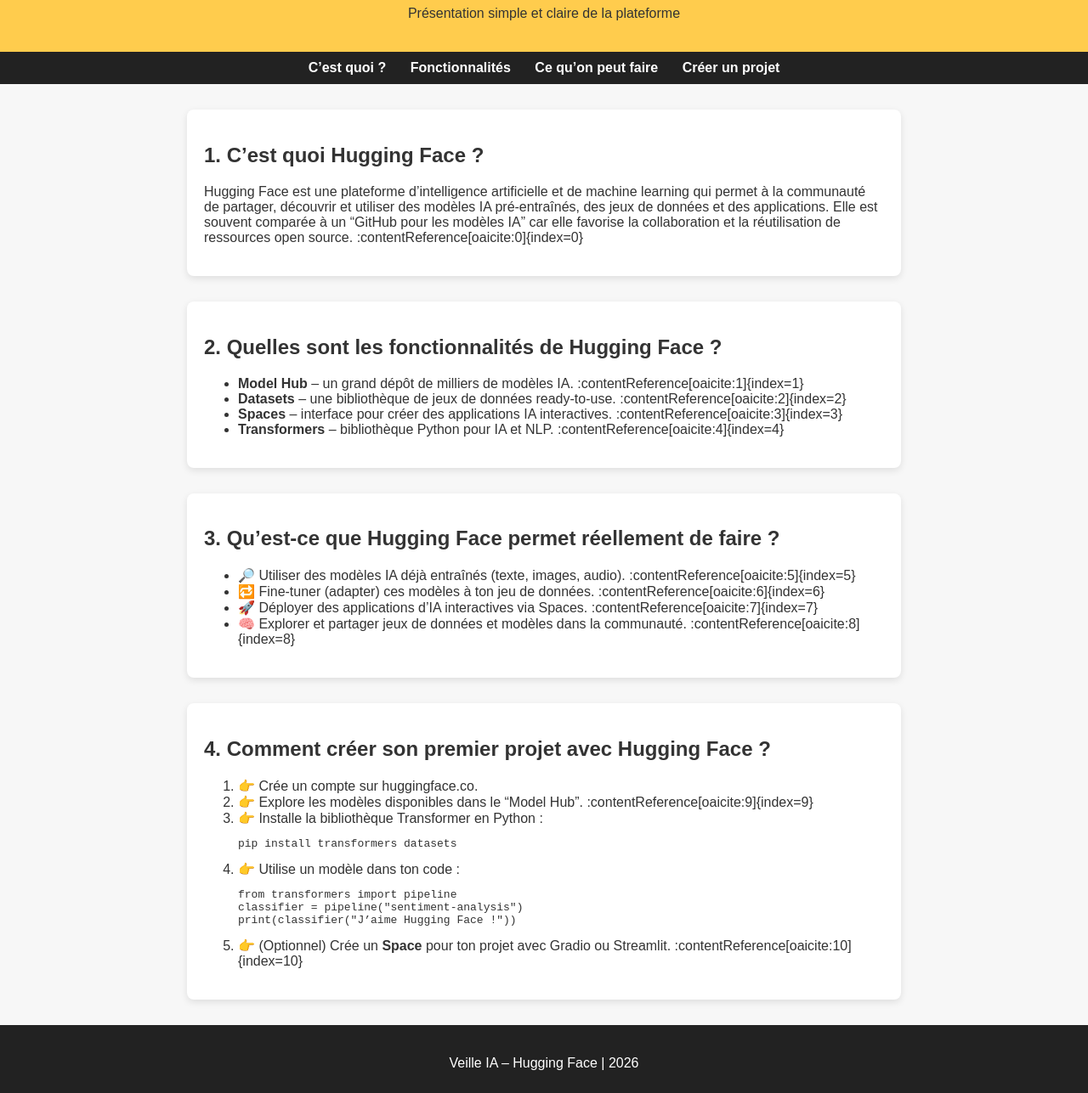
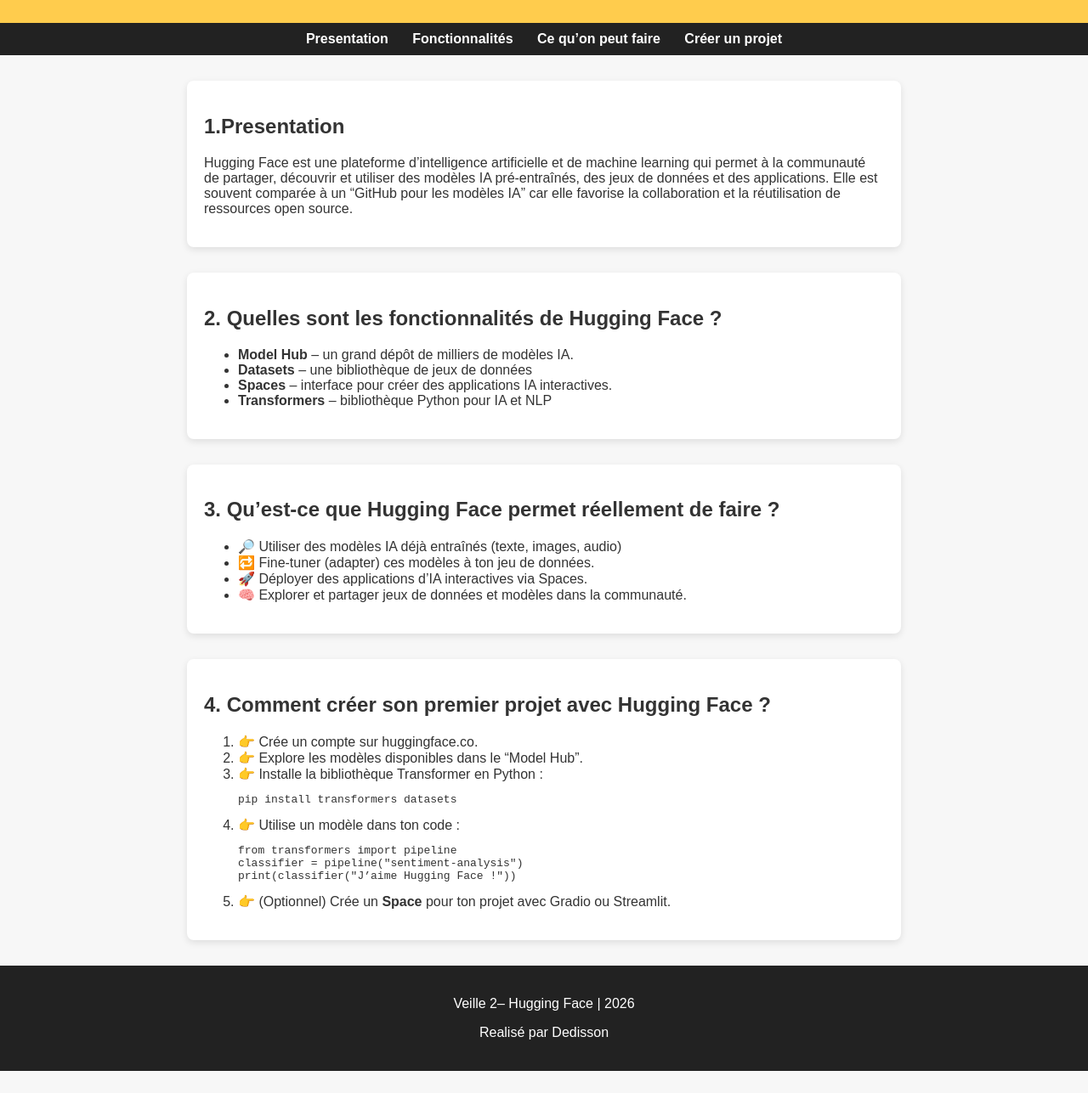
Before and after one commit to dedisson-pro/veille-2-hugging-face, a plain HTML site: page index.html in a window 1280 px wide. Shown: the part 94-1381 px from the top of the page at 85% size. After the commit the page ends 1355 px from the top, so only its background shows below. Drawn offline with Linux system fonts and the light colour scheme.

Commit message:
Update index.html

```diff
--- a/index.html
+++ b/index.html
@@ -9,45 +9,44 @@
 <body>
 
 <header>
-    <h1>🤗 Veille – Hugging Face</h1>
-    <p>Présentation simple et claire de la plateforme</p>
+    <h1>🤗Hugging Face</h1>
 </header>
 
 <nav>
-    <a href="#quoi">C’est quoi ?</a>
+    <a href="#quoi">Presentation</a>
     <a href="#fonctionnalites">Fonctionnalités</a>
     <a href="#utilisations">Ce qu’on peut faire</a>
     <a href="#creer">Créer un projet</a>
 </nav>
 
 <section id="quoi">
-    <h2>1. C’est quoi Hugging Face ?</h2>
+    <h2>1.Presentation</h2>
     <p>
         Hugging Face est une plateforme d’intelligence artificielle et de machine learning
         qui permet à la communauté de partager, découvrir et utiliser des modèles IA
         pré‑entraînés, des jeux de données et des applications. Elle est souvent
         comparée à un “GitHub pour les modèles IA” car elle favorise la collaboration
-        et la réutilisation de ressources open source. :contentReference[oaicite:0]{index=0}
+        et la réutilisation de ressources open source.
     </p>
 </section>
 
 <section id="fonctionnalites">
     <h2>2. Quelles sont les fonctionnalités de Hugging Face ?</h2>
     <ul>
-        <li><strong>Model Hub</strong> – un grand dépôt de milliers de modèles IA. :contentReference[oaicite:1]{index=1}</li>
-        <li><strong>Datasets</strong> – une bibliothèque de jeux de données ready‑to‑use. :contentReference[oaicite:2]{index=2}</li>
-        <li><strong>Spaces</strong> – interface pour créer des applications IA interactives. :contentReference[oaicite:3]{index=3}</li>
-        <li><strong>Transformers</strong> – bibliothèque Python pour IA et NLP. :contentReference[oaicite:4]{index=4}</li>
+        <li><strong>Model Hub</strong> – un grand dépôt de milliers de modèles IA.</li>
+        <li><strong>Datasets</strong> – une bibliothèque de jeux de données</li>
+        <li><strong>Spaces</strong> – interface pour créer des applications IA interactives.</li>
+        <li><strong>Transformers</strong> – bibliothèque Python pour IA et NLP</li>
     </ul>
 </section>
 
 <section id="utilisations">
     <h2>3. Qu’est‑ce que Hugging Face permet réellement de faire ?</h2>
     <ul>
-        <li>🔎 Utiliser des modèles IA déjà entraînés (texte, images, audio). :contentReference[oaicite:5]{index=5}</li>
-        <li>🔁 Fine‑tuner (adapter) ces modèles à ton jeu de données. :contentReference[oaicite:6]{index=6}</li>
-        <li>🚀 Déployer des applications d’IA interactives via Spaces. :contentReference[oaicite:7]{index=7}</li>
-        <li>🧠 Explorer et partager jeux de données et modèles dans la communauté. :contentReference[oaicite:8]{index=8}</li>
+        <li>🔎 Utiliser des modèles IA déjà entraînés (texte, images, audio)</li>
+        <li>🔁 Fine‑tuner (adapter) ces modèles à ton jeu de données.</li>
+        <li>🚀 Déployer des applications d’IA interactives via Spaces.</li>
+        <li>🧠 Explorer et partager jeux de données et modèles dans la communauté.</li>
     </ul>
 </section>
 
@@ -55,7 +54,7 @@
     <h2>4. Comment créer son premier projet avec Hugging Face ?</h2>
     <ol>
         <li>👉 Crée un compte sur huggingface.co.</li>
-        <li>👉 Explore les modèles disponibles dans le “Model Hub”. :contentReference[oaicite:9]{index=9}</li>
+        <li>👉 Explore les modèles disponibles dans le “Model Hub”.</li>
         <li>👉 Installe la bibliothèque Transformer en Python :
             <pre><code>pip install transformers datasets</code></pre>
         </li>
@@ -64,12 +63,13 @@
 classifier = pipeline("sentiment-analysis")
 print(classifier("J’aime Hugging Face !"))</code></pre>
         </li>
-        <li>👉 (Optionnel) Crée un <strong>Space</strong> pour ton projet avec Gradio ou Streamlit. :contentReference[oaicite:10]{index=10}</li>
+        <li>👉 (Optionnel) Crée un <strong>Space</strong> pour ton projet avec Gradio ou Streamlit. </li>
     </ol>
 </section>
 
 <footer>
-    <p>Veille IA – Hugging Face | 2026</p>
+    <p>Veille 2– Hugging Face | 2026</p>
+    <p>Realisé par Dedisson</p>
 </footer>
 
 </body>
```
